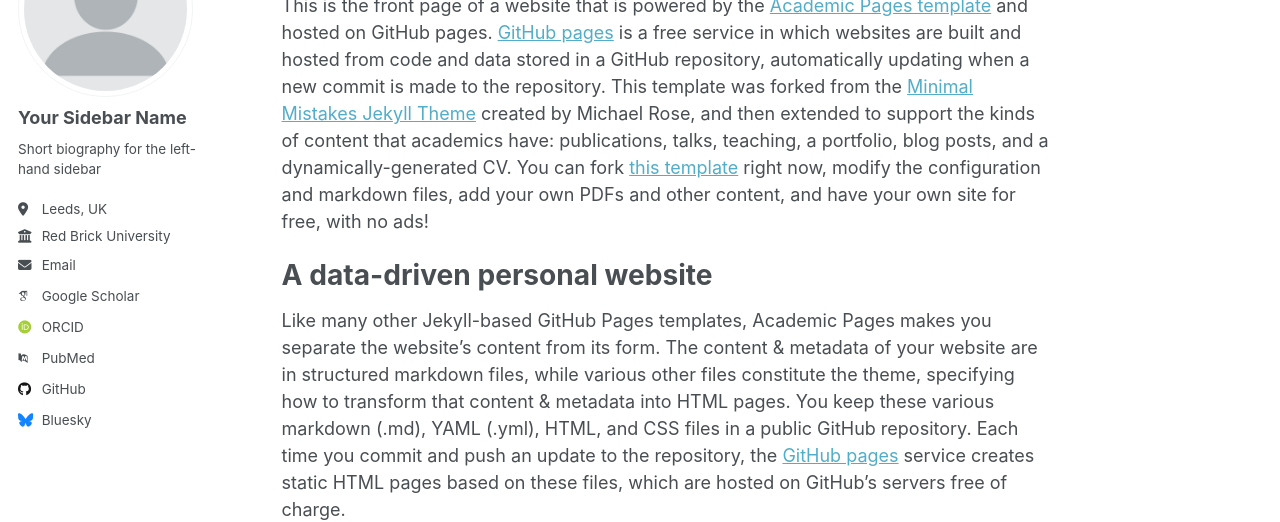
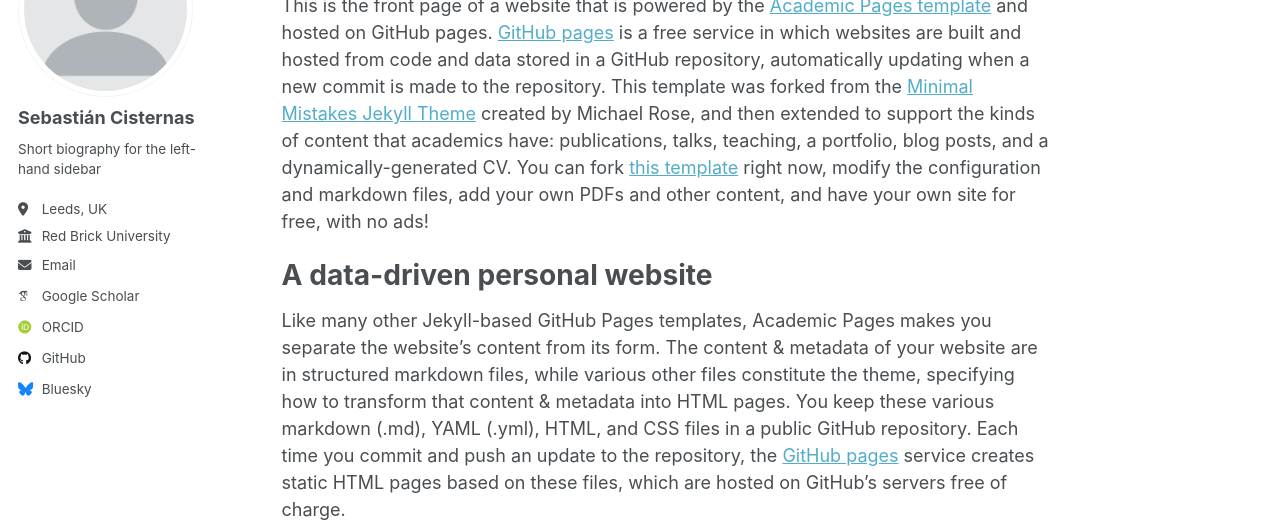
Before and after one commit to scisternas/scisternas.github.io, a Jekyll site: the page built from _pages/about.md, in a window 1280 px wide. Shown: the part 177-699 px from the top of the page. Built offline with Jekyll 4.4.1, drawn with Linux system fonts in a browser that asks for light colours; some web fonts are replaced.

Commit message:
Update _config.yml

```diff
--- a/_config.yml
+++ b/_config.yml
@@ -23,7 +23,7 @@ repository               : "academicpages/academicpages.github.io"
 author:
   # Biographic information
   avatar           : "profile.png"
-  name             : "Your Sidebar Name"
+  name             : "Sebastián Cisternas"
   pronouns         : # example: "she/her"
   bio              : "Short biography for the left-hand sidebar"
   location         : "Leeds, UK"
@@ -38,7 +38,6 @@ author:
   impactstory      : # URL
   orcid            : "http://orcid.org/yourorcidurl"
   semantic         : # URL
-  pubmed           : "https://www.ncbi.nlm.nih.gov/pubmed/?term=john+snow"
   researchgate     : # URL
   scopus           : # URL
 
```
